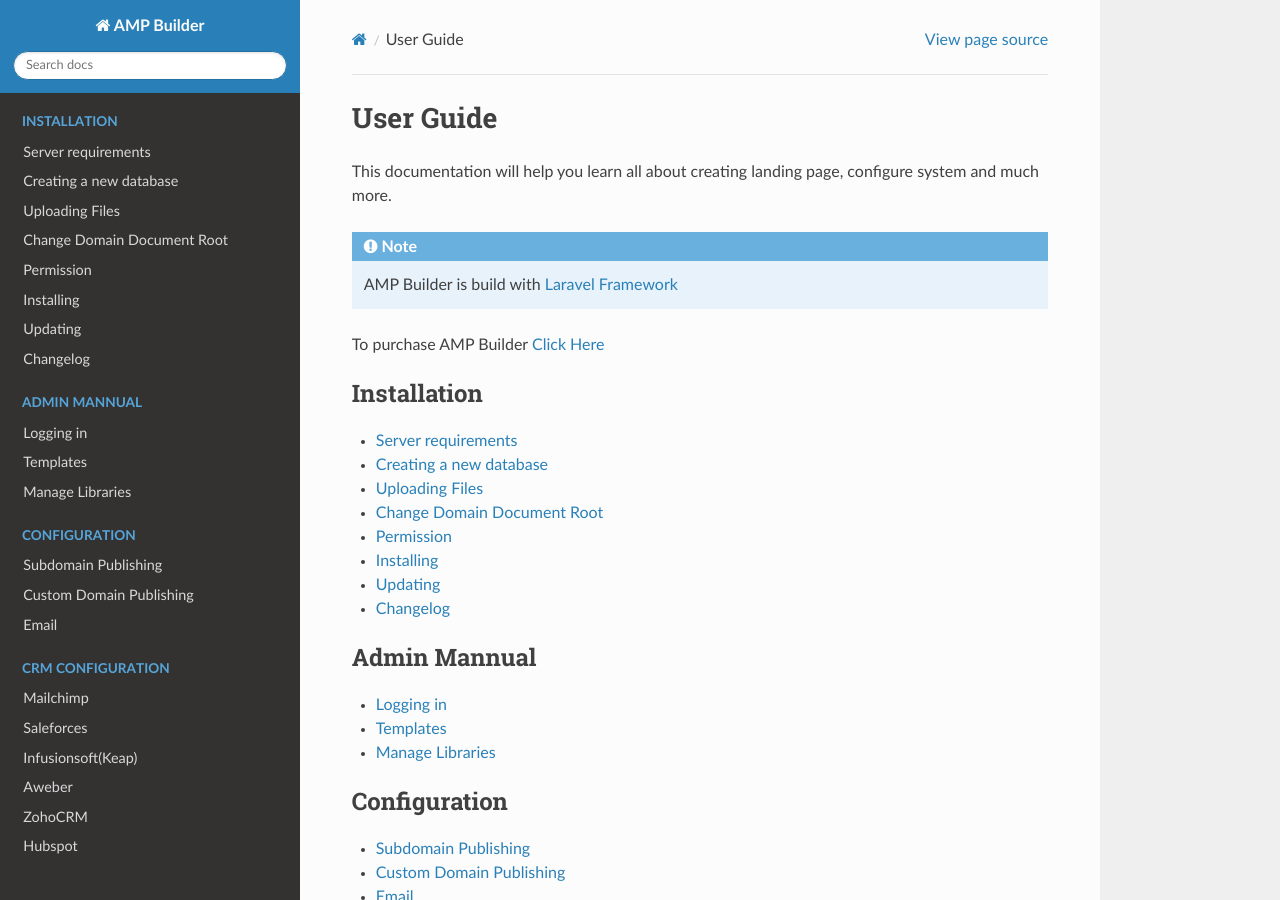
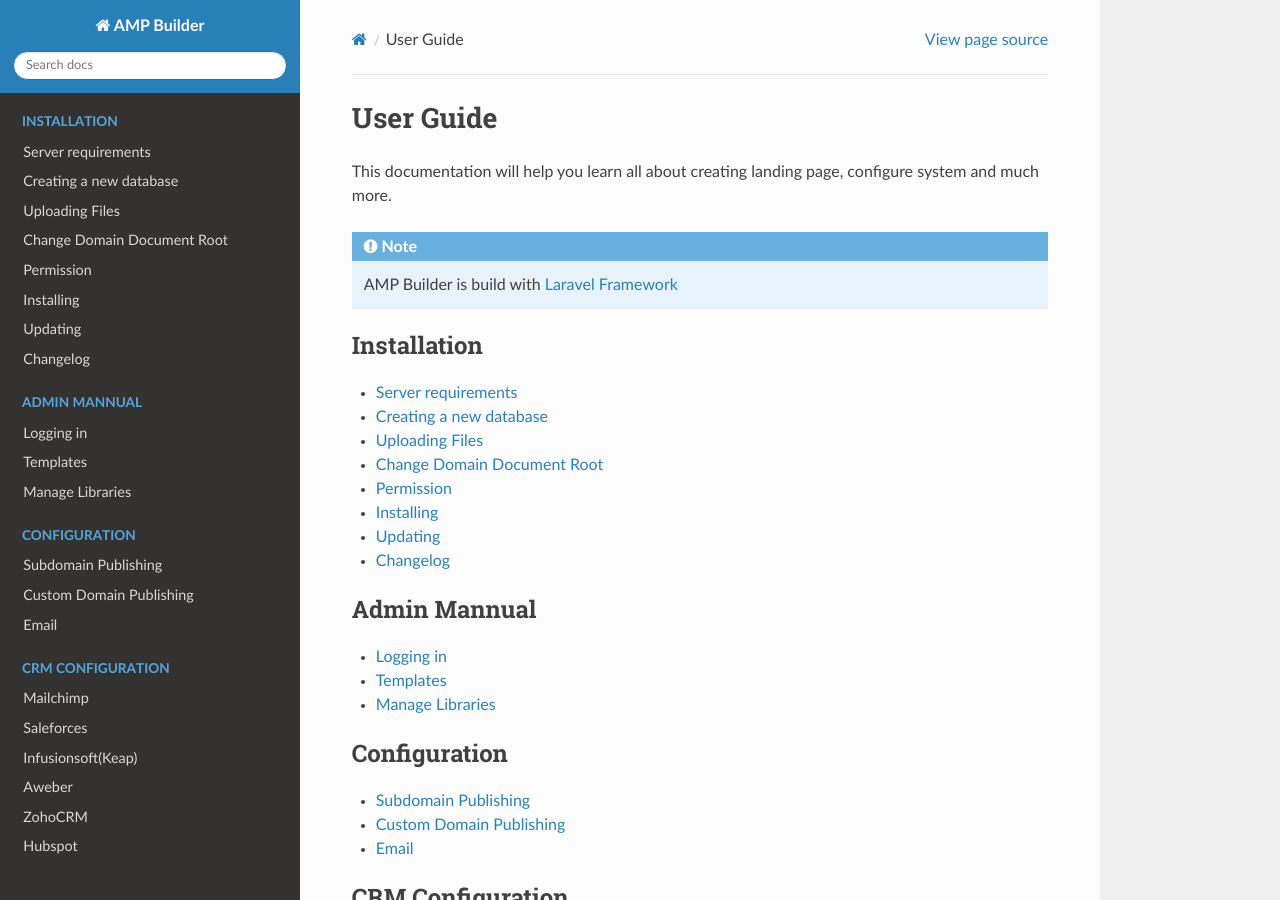
Before and after one commit to logozadocs/-ampbuilder-docs-en, a Sphinx documentation site: the page built from source/index.rst, in a window 1280 px wide and 900 px high. Built offline with Sphinx 7.4.7 and the Read the Docs theme 2.0.0, drawn with Linux system fonts in a browser that asks for light colours.

Commit message:
no message

```diff
--- a/source/index.rst
+++ b/source/index.rst
@@ -11,7 +11,6 @@ This documentation will help you learn all about creating landing page, configur
 
 .. NOTE:: AMP Builder is build with `Laravel Framework <https://laravel.com>`__
 
-To purchase AMP Builder `Click Here <https://AMP Builder.stsengine.com>`__
 
 .. _installation:
 
```
